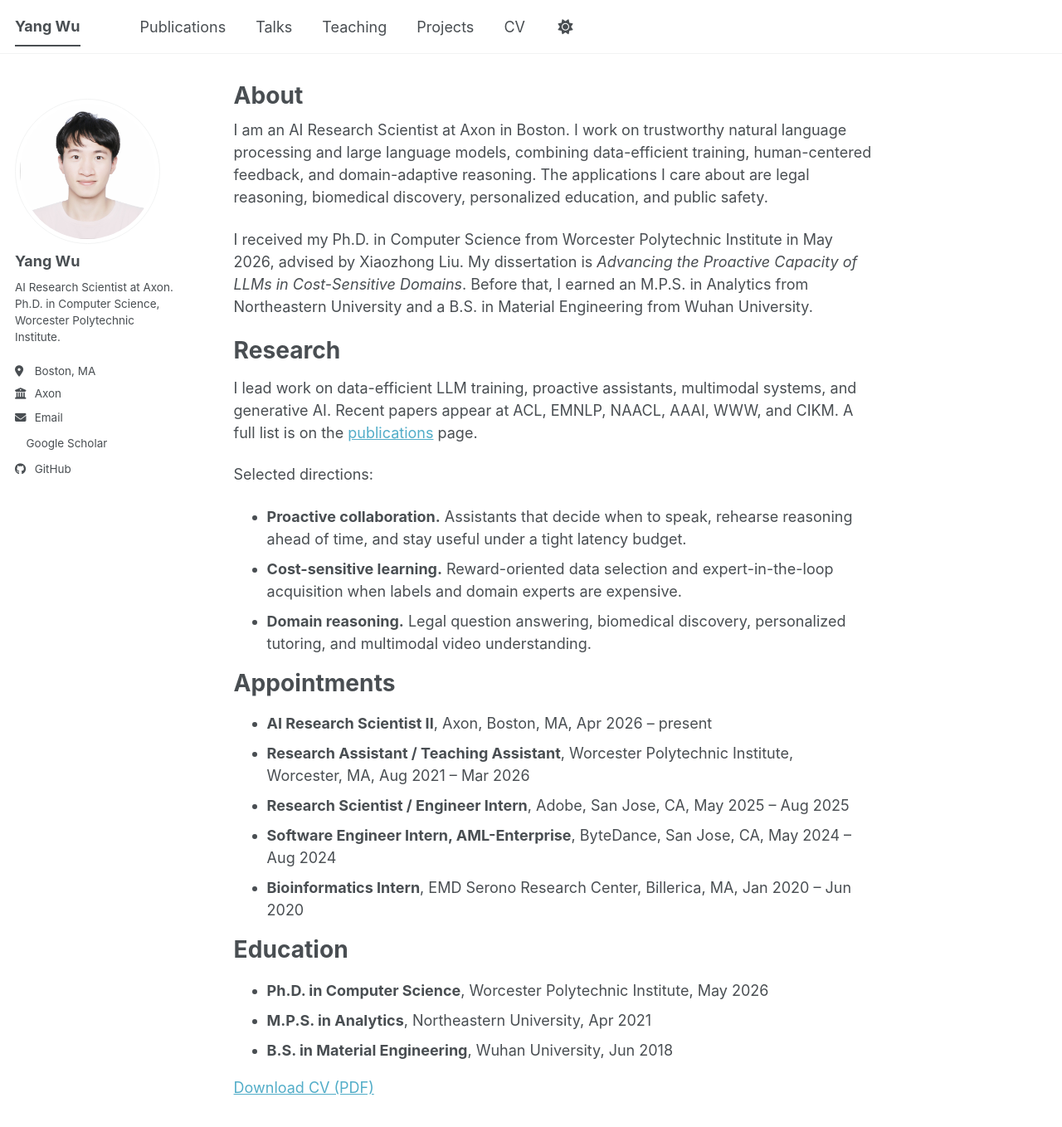
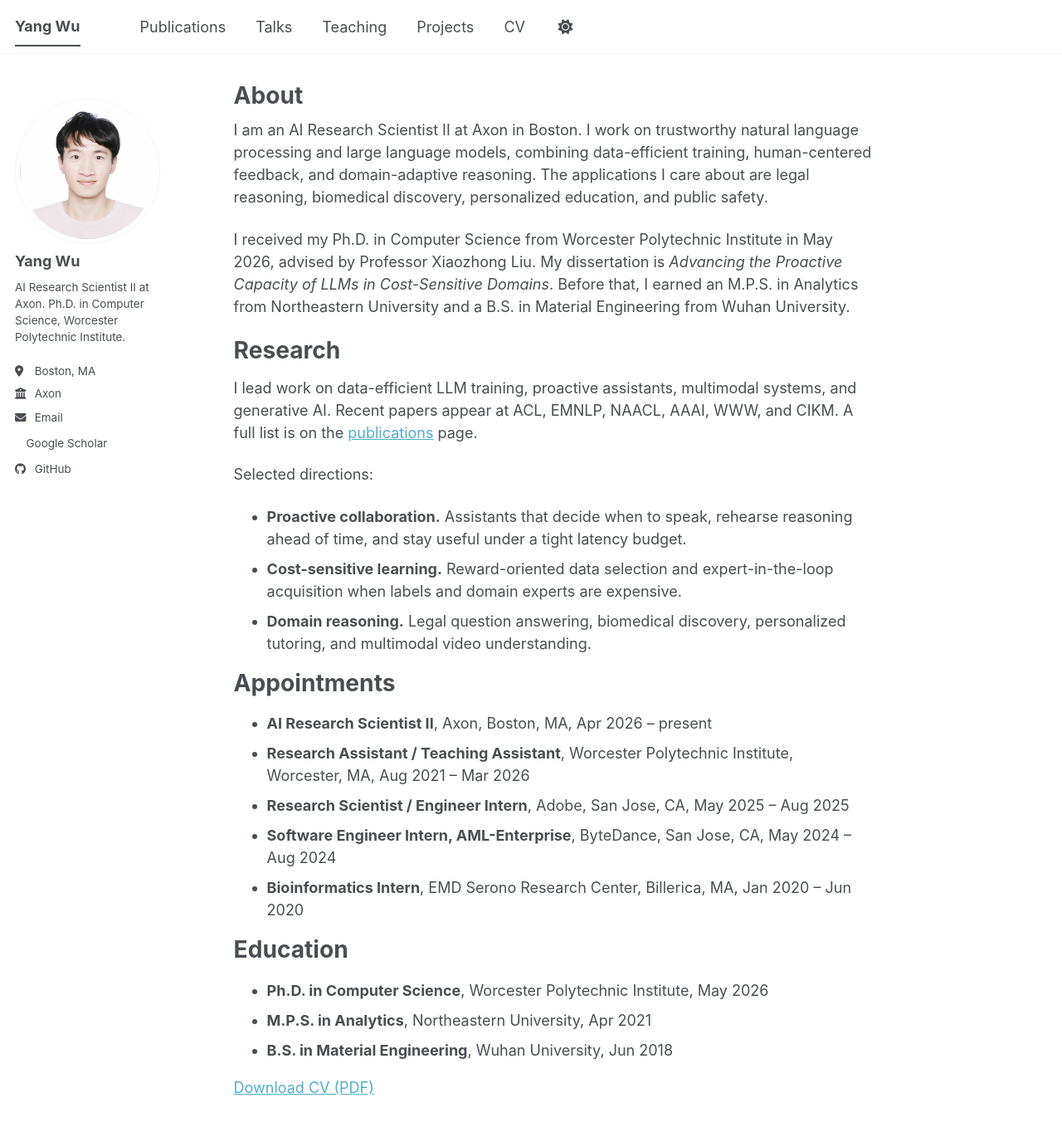
Before and after one commit to YANGWU001/YANGWU001.github.io, a Jekyll site: the page built from _pages/about.md, in a window 1280 px wide and 1375 px high. Shown: the top 1358 px of the window at 83% size. Built offline with Jekyll 4.4.1, drawn with Linux system fonts in a browser that asks for light colours; a style sheet for code colours, icons or effects is not loaded.

Commit message:
Use AI Research Scientist II in the site description and Professor Xiaozhong Liu for the advisor.
Co-authored-by: Cursor <cursoragent@cursor.com>

```diff
--- a/_config.yml
+++ b/_config.yml
@@ -12,7 +12,7 @@ site_theme               : "default" # The available themes options are "default
 title                    : "Yang Wu"
 title_separator          : "-"
 name                     : &name "Yang Wu"
-description              : &description "Yang Wu is an AI Research Scientist at Axon working on trustworthy NLP and proactive large language models."
+description              : &description "Yang Wu is an AI Research Scientist II at Axon working on trustworthy NLP and proactive large language models."
 url                      : https://yangwu001.github.io
 baseurl                  : "" # the subpath of your site, e.g. "/blog"
 repository               : "YANGWU001/YANGWU001.github.io"
@@ -25,7 +25,7 @@ author:
   avatar           : "profile.png"
   name             : "Yang Wu"
   pronouns         :
-  bio              : "AI Research Scientist at Axon. Ph.D. in Computer Science, Worcester Polytechnic Institute."
+  bio              : "AI Research Scientist II at Axon. Ph.D. in Computer Science, Worcester Polytechnic Institute."
   location         : "Boston, MA"
   employer         : "Axon"
   uri              :
@@ -141,7 +141,7 @@ facebook:
   app_id                 :
   publisher              :
 og_image                 : og-image.png   # Social media default site image (lives in /images/)
-og_description           : "Yang Wu, AI Research Scientist at Axon. Trustworthy NLP and proactive large language models."
+og_description           : "Yang Wu, AI Research Scientist II at Axon. Trustworthy NLP and proactive large language models."
 # For specifying social profiles
 # - https://developers.google.com/structured-data/customize/social-profiles
 social:
--- a/_data/authors.yml
+++ b/_data/authors.yml
@@ -4,5 +4,5 @@ Yang Wu:
   name        : "Yang Wu"
   uri         : "https://yangwu001.github.io"
   email       : "yawu@axon.com"
-  bio         : "AI Research Scientist at Axon."
+  bio         : "AI Research Scientist II at Axon."
   avatar      : "profile.png"
--- a/_pages/about.md
+++ b/_pages/about.md
@@ -7,9 +7,9 @@ redirect_from:
   - /about.html
 ---
 
-I am an AI Research Scientist at Axon in Boston. I work on trustworthy natural language processing and large language models, combining data-efficient training, human-centered feedback, and domain-adaptive reasoning. The applications I care about are legal reasoning, biomedical discovery, personalized education, and public safety.
+I am an AI Research Scientist II at Axon in Boston. I work on trustworthy natural language processing and large language models, combining data-efficient training, human-centered feedback, and domain-adaptive reasoning. The applications I care about are legal reasoning, biomedical discovery, personalized education, and public safety.
 
-I received my Ph.D. in Computer Science from Worcester Polytechnic Institute in May 2026, advised by Xiaozhong Liu. My dissertation is *Advancing the Proactive Capacity of LLMs in Cost-Sensitive Domains*. Before that, I earned an M.P.S. in Analytics from Northeastern University and a B.S. in Material Engineering from Wuhan University.
+I received my Ph.D. in Computer Science from Worcester Polytechnic Institute in May 2026, advised by Professor Xiaozhong Liu. My dissertation is *Advancing the Proactive Capacity of LLMs in Cost-Sensitive Domains*. Before that, I earned an M.P.S. in Analytics from Northeastern University and a B.S. in Material Engineering from Wuhan University.
 
 Research
 ======
```
Also changed, not shown: _pages/cv.md (+1 -1 lines), images/og-image.png.
